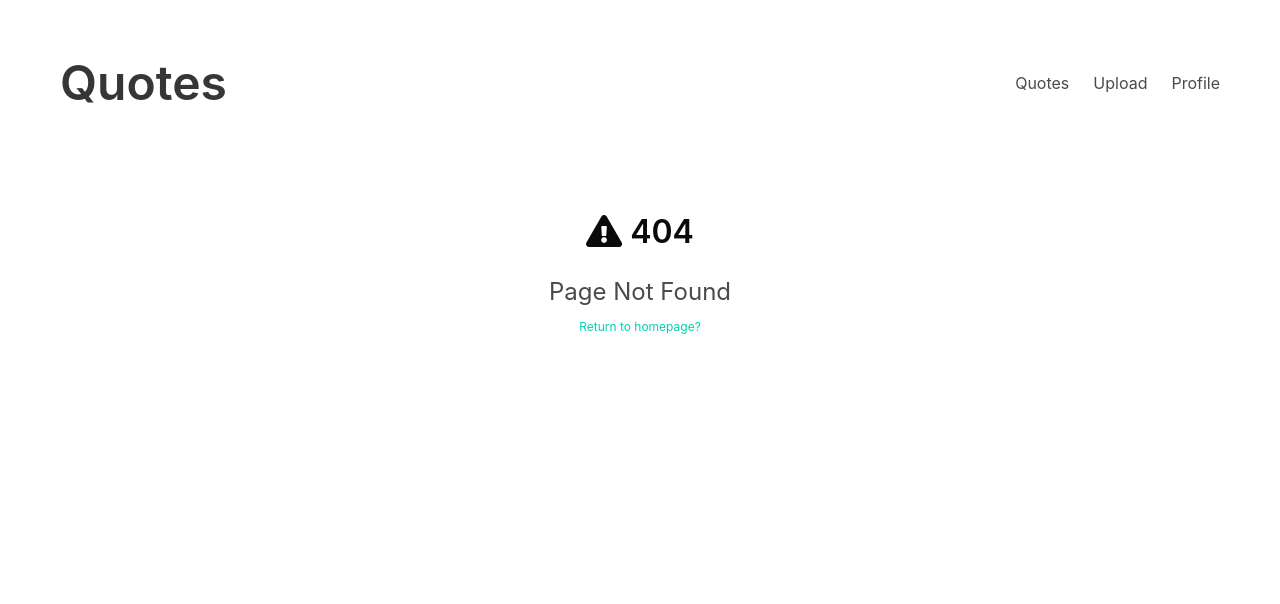
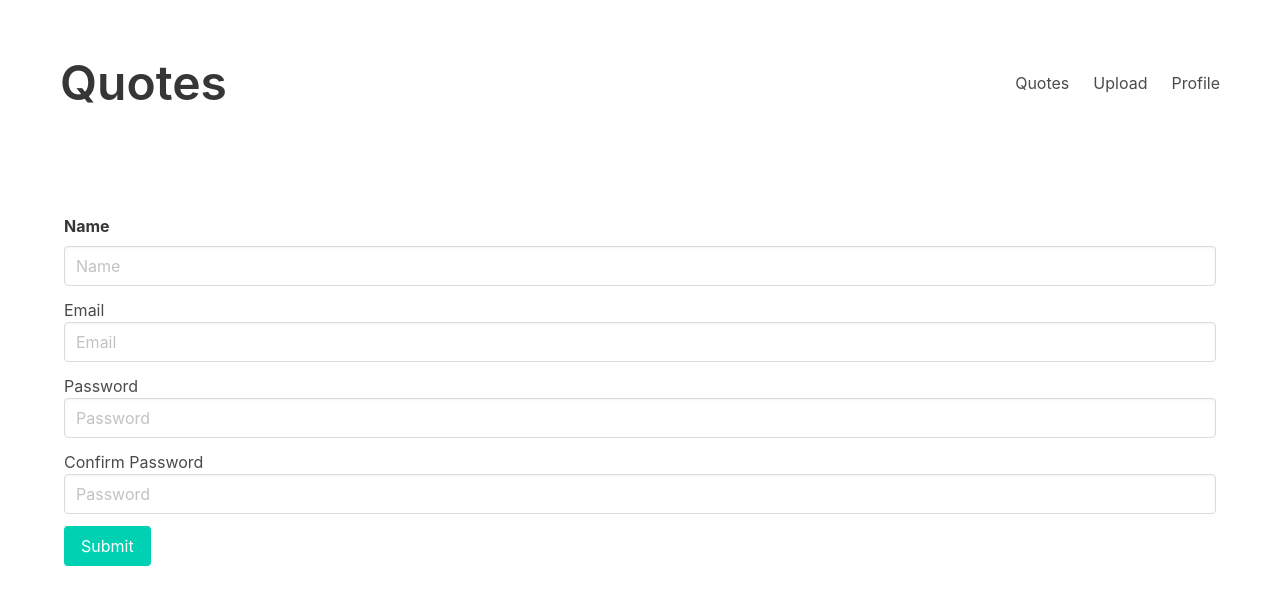
Before and after one commit to diganta15/quotes, a React (Create React App) app in the folder client/: page /register in a window 1280 px wide. Before the commit this address had no page. Shown: the top 604 px of the page. Built offline with nearby package versions, Linux system fonts and the light colour scheme.

Commit message:
Made components for displaying quotes

```diff
--- a/client/src/App.js
+++ b/client/src/App.js
@@ -4,6 +4,7 @@ import { Quotes } from './components/Quotes/Quotes';
 import { UploadForm } from './components/UploadForm';
 import {BrowserRouter as Router, Route, Switch} from 'react-router-dom';
 import { Login } from './components/Login';
+import { RegisterForm } from './components/RegisterForm';
 import { NotFound } from './404';
 function App() {
   return (
@@ -14,6 +15,7 @@ function App() {
           <Switch>
           <Route exact path='/' component={Quotes} />
         <Route exact path='/upload' component={UploadForm} />
+        <Route exact path='/register' component={RegisterForm} />
         <Route exact path ='/login' component={Login} />
         <Route component={NotFound} />
           </Switch>
--- a/client/src/components/Quotes/QuoteItem.js
+++ b/client/src/components/Quotes/QuoteItem.js
@@ -0,0 +1,17 @@
+import React from 'react';
+
+export const QuoteItem = ({data}) => {
+
+    const {quote, author} = data;
+    console.log(quote, author);
+    return (
+        <div className="section">
+            <div className="card">
+                <div className="card-content">
+                    <p className="is-italic has-text-centered-mobile">"{quote}"</p>
+                    <p className="has-text-right mt-2">{author}</p>
+                </div>
+            </div>
+        </div>
+    )
+}
--- a/client/src/components/Quotes/Quotes.js
+++ b/client/src/components/Quotes/Quotes.js
@@ -1,9 +1,27 @@
-import React from 'react'
+import React from 'react';
+import { QuoteItem } from './QuoteItem';
 
 export const Quotes = () => {
+    const state = [
+        {
+            author:"Albert Camus",
+            quote:"And in the depth of the winter I found out that there lay an invincible summer within me",
+            date:"Tue Oct 19 2021 15:12:20 GMT+0530 (India Standard Time)"
+        },
+         {
+            author: "Albert Camus",
+            quote: "And in the depth of the winter I found out that there lay an invincible summer within me",
+            date: "Tue Oct 29 2021 15:12:20 GMT+0530 (India Standard Time)"
+        },
+         {
+            author: "Albert Camus",
+            quote: "And in the depth of the winter I found out that there lay an invincible summer within me",
+            date: "Tue Oct 12 2021 15:12:20 GMT+0530 (India Standard Time)"
+        }
+    ]
     return (
         <div>
-            Quotes Here
+            {state && state.map(item => <QuoteItem data={item} />) }
         </div>
     )
 }
--- /dev/null
+++ b/client/src/components/RegisterForm.js
@@ -0,0 +1,88 @@
+import React,{useState} from "react";
+
+export const RegisterForm = () => {
+    const [data, setData] = useState({
+        name:"",
+        email:"",
+        password:"",
+        passwordConfirm:"",
+        date:""
+    });
+
+    const onChange = (e)=>{
+        data[e.target.name] = e.target.value;
+        data['date'] = Date();
+    }
+    //Submit data
+	const onSubmit = (e) => {
+		e.preventDefault();
+       const {password, passwordConfirm} = data;
+       if(password===passwordConfirm){
+           console.log(data);
+       }
+       else{
+           console.log('No Match');
+       }
+	};
+
+	return (
+		<div className='container is-centered'>
+			<form onSubmit={onSubmit} className='form'>
+				<div className='field'>
+					<label htmlFor='label' className='label'>
+						Name
+					</label>
+					<input
+						type='text'
+						name='name'
+						className='input'
+						placeholder='Name'
+                        onChange={onChange}
+						required
+					/>
+				</div>
+				<div className='field'>
+					<label htmlFor='label' className='email'>
+						Email
+					</label>
+					<input
+						type='email'
+						name='email'
+						className='input'
+						placeholder='Email'
+                        onChange={onChange}
+						required
+					/>
+				</div>
+				<div className='field'>
+					<label htmlFor='label' className='password'>
+						Password
+					</label>
+					<input
+						type='password'
+						name='password'
+						className='input'
+						placeholder='Password'
+                        onChange={onChange}
+						required
+					/>
+				</div>
+				<div className='field'>
+					<label htmlFor='label' className='password'>
+						Confirm Password
+					</label>
+					<input
+						type='password'
+						name='passwordConfirm'
+						className='input'
+						placeholder='Password'
+                        onChange={onChange}
+						required
+					/>
+				</div>
+
+				<input type='submit' value='Submit' className='button is-primary' />
+			</form>
+		</div>
+	);
+};
--- a/client/src/components/UploadForm.js
+++ b/client/src/components/UploadForm.js
@@ -40,7 +40,7 @@ export const UploadForm = () => {
                   <textarea name="quote" id="" cols="30" rows="10" className="input" placeholder="Quote"></textarea>
                </div>
            </div>
-            <input type="submit" value="Submit" />
+            <input className="button" type="submit" value="Submit" />
             </form>
         </div>
     )
```
